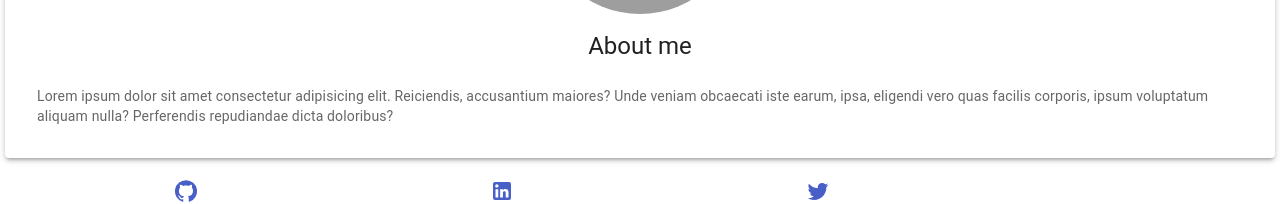
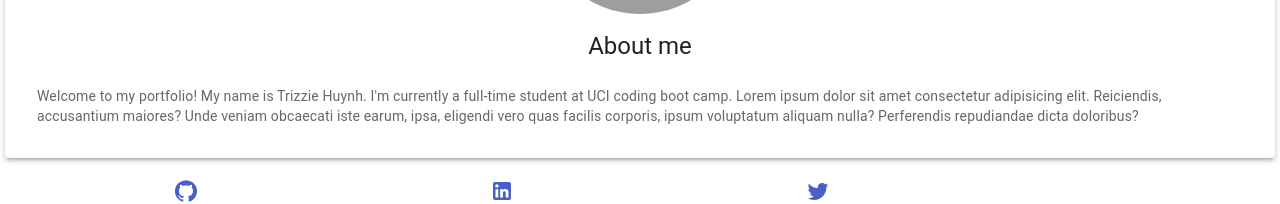
Before and after one commit to trizziehuynh/React-Portfolio, a React (Create React App) app: page / in a window 1280 px wide. Shown: the part 292-496 px from the top of the page. Built offline with nearby package versions, Linux system fonts and the light colour scheme; grey boxes are pictures that could not be loaded.

Commit message:
added the link

```diff
--- a/src/components/AboutMe.js
+++ b/src/components/AboutMe.js
@@ -29,10 +29,13 @@ function About() {
           spacing={4}
           justifyContent={"center"}
         >
-          Lorem ipsum dolor sit amet consectetur adipisicing elit. Reiciendis,
-          accusantium maiores? Unde veniam obcaecati iste earum, ipsa, eligendi
-          vero quas facilis corporis, ipsum voluptatum aliquam nulla?
-          Perferendis repudiandae dicta doloribus?
+          Welcome to my portfolio! My name is Trizzie Huynh. I'm currently a
+          full-time student at UCI coding boot camp.
+          Lorem ipsum dolor sit amet
+          consectetur adipisicing elit. Reiciendis, accusantium maiores? Unde
+          veniam obcaecati iste earum, ipsa, eligendi vero quas facilis
+          corporis, ipsum voluptatum aliquam nulla? Perferendis repudiandae
+          dicta doloribus?
         </Typography>
       </Grid>
     </Paper>
```
Also changed, not shown: 2 other files (tests, documents, lock files or other folders).
